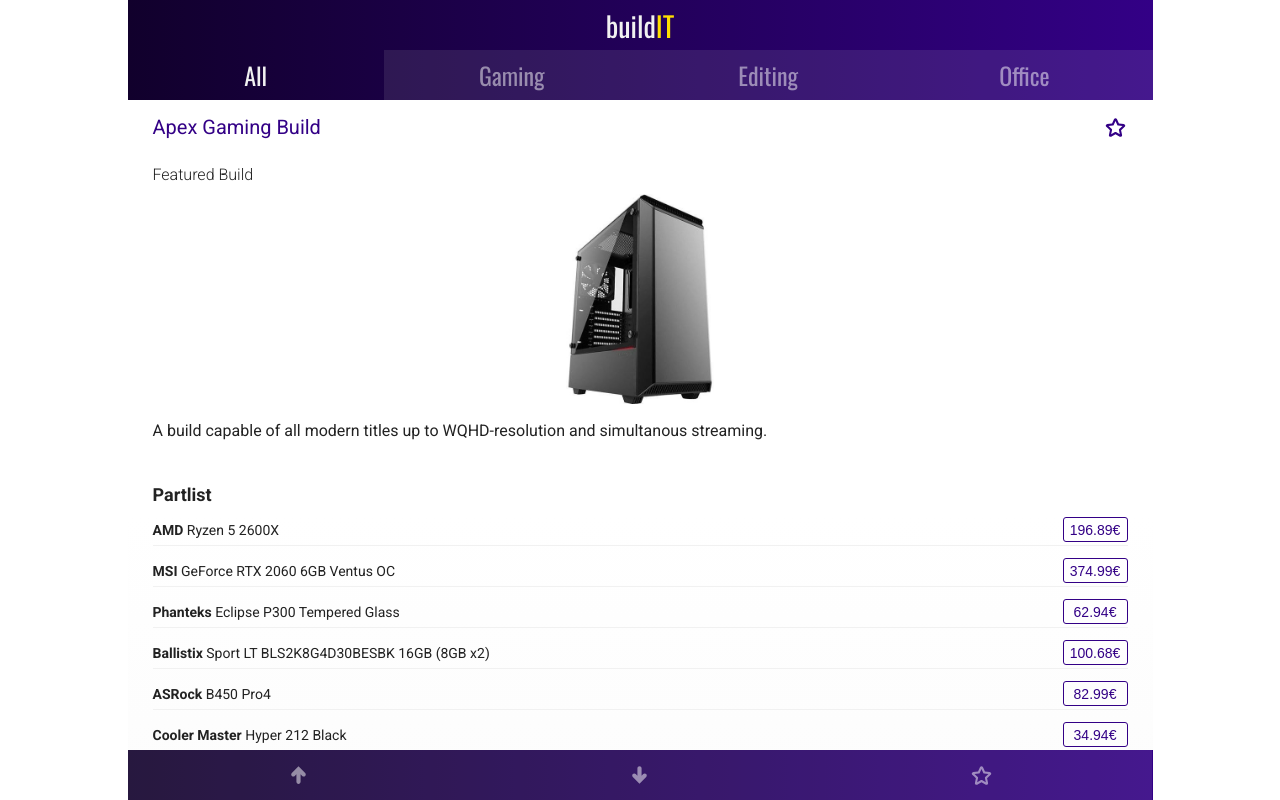
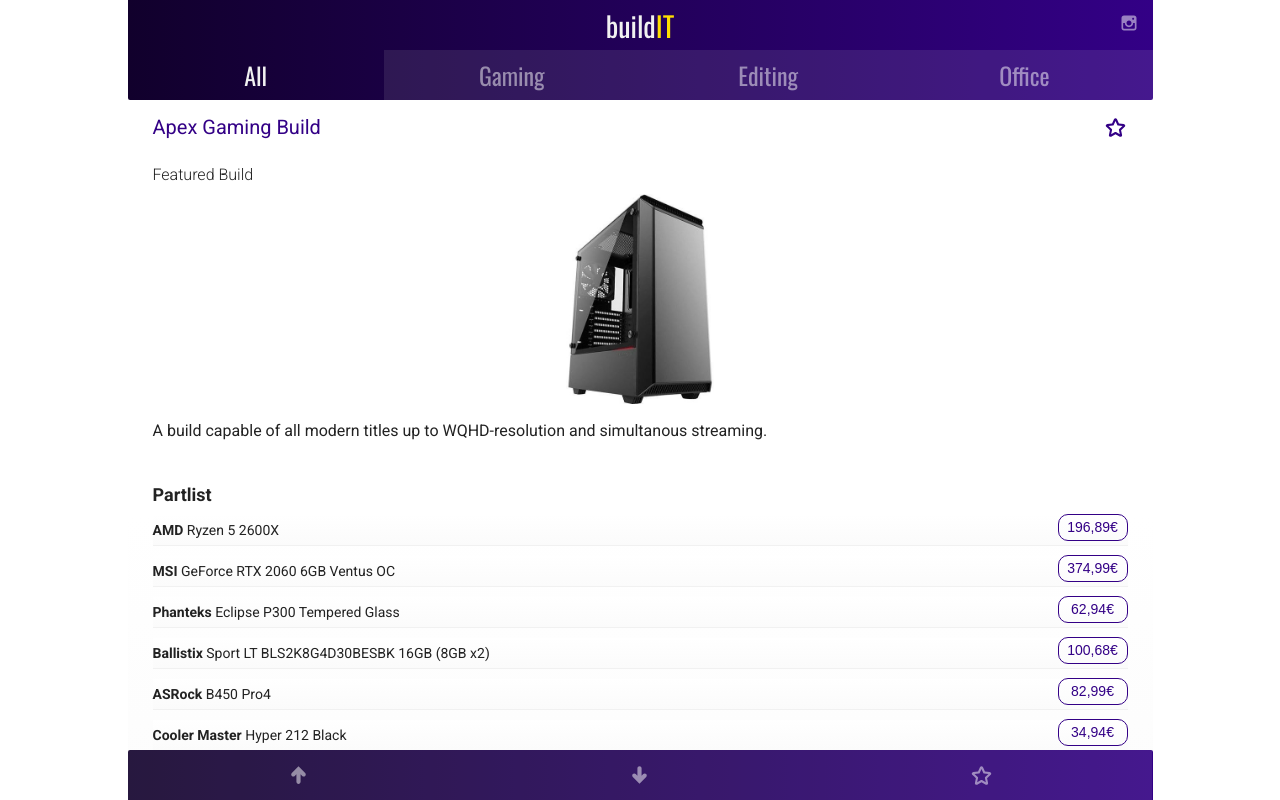
Before and after one commit to peterhelmke/pcbuilds, a React (Create React App) app: page / in a window 1280 px wide. Built offline with nearby package versions, Linux system fonts and the light colour scheme.

Commit message:
Add calcTotal with locale Pricing

```diff
--- a/src/app/App.js
+++ b/src/app/App.js
@@ -1,4 +1,4 @@
-import React, { useState } from 'react'
+import React, { useState, useEffect } from 'react'
 import styled from 'styled-components'
 import CardContainer from '../cards/CardContainer'
 import GlobalStyle from './GlobalStyle'
@@ -86,9 +86,7 @@
           partAsin: 'asin.B06WV7Z1ZW',
         },
       ],
-      total: () => {
-        return cards[0].parts.reduce((a, b) => a + b.partPrice, 0)
-      },
+
       category: 'gaming',
       bookmarked: false,
     },
@@ -156,9 +154,7 @@
           partAsin: 'asin.B06WV7Z1ZW',
         },
       ],
-      total: () => {
-        return cards[1].parts.reduce((a, b) => a + b.partPrice, 0)
-      },
+
       category: 'editing',
       bookmarked: false,
     },
@@ -226,13 +222,29 @@
           partAsin: 'asin.B06WV7Z1ZW',
         },
       ],
-      total: () => {
-        return cards[2].parts.reduce((a, b) => a + b.partPrice, 0)
-      },
+
       category: 'office',
       bookmarked: false,
     },
   ])
+
+  function calcTotal() {
+    const cardsTotal = cards.map(card =>
+      Object.assign(card, {
+        total: card.parts
+          .reduce((a, b) => a + b.partPrice, 0)
+          .toLocaleString('de-DE', {
+            minimumFractionDigits: 2,
+            maximumFractionDigits: 2,
+          }),
+      })
+    )
+    setCards(cardsTotal)
+  }
+
+  useEffect(() => {
+    calcTotal()
+  }, [])
 
   function bookmarkToggle(title) {
     const card = cards.find(pcbuild => pcbuild.title === title)
--- a/src/cards/Card.js
+++ b/src/cards/Card.js
@@ -13,6 +13,7 @@
   border-bottom: solid 1px;
   border-color: #f1f1f1;
   scroll-snap-align: start;
+  border-radius: 0 0 25px 25px;
 `
 
 const PcBuildTitleContainer = styled.div`
@@ -23,6 +24,7 @@
   margin: 0 -25px 0 -25px;
   padding: 15px 25px 15px 25px;
   background: #ffffff;
+  border-radius: 0 0 25px 25px;
 `
 
 const BookmarkStarContainer = styled.div`
@@ -67,27 +69,29 @@
 const Part = styled.div`
   display: grid;
   margin-top: 10px;
-  grid-template-columns: auto 65px;
+  grid-template-columns: auto 70px;
   grid-template-rows: 30px;
   font-size: 14px;
   align-items: center;
   border-bottom: solid 1px;
   border-color: #f1f1f1;
+  background: linear-gradient(to bottom, #ffffff, #fbfbfb);
 `
 
 const PartPrice = styled.button`
+  margin-bottom: 5px;
   cursor: pointer;
   display: flex;
   justify-content: center;
   align-items: center;
-  height: 25px;
-  width: 65px;
+  height: 27px;
+  width: 70px;
   font-size: 14px;
   background: transparent;
   color: #330086;
   border: solid 1px;
   border-color: #330086;
-  border-radius: 3px;
+  border-radius: 10px;
   :hover {
     background: #330086;
     color: #f1f1f1;
@@ -109,13 +113,13 @@
   display: flex;
   justify-content: center;
   align-items: center;
-  font-size: 16px;
+  font-size: 14px;
   background: #330086;
-  width: 130px;
-  height: 30px;
+  width: 140px;
+  height: 32px;
   color: #f1f1f1;
   border: solid 1px;
-  border-radius: 3px;
+  border-radius: 10px;
   :hover {
     background: transparent;
     color: #330086;
@@ -132,7 +136,6 @@
   category: PropTypes.string,
   bookmarked: PropTypes.bool,
   onBookmark: PropTypes.func,
-  total: PropTypes.func,
 }
 
 Card.defaultProps = {
@@ -180,7 +183,11 @@
             target="_blank"
             rel="noreferrer noopener">
             <PartPrice>
-              {part.partPrice.toFixed(2).toLocaleString('de-DE')}€
+              {part.partPrice.toLocaleString('de-DE', {
+                minimumFractionDigits: 2,
+                maximumFractionDigits: 2,
+              })}
+              €
             </PartPrice>
           </PartPriceLink>
         </Part>
@@ -203,15 +210,10 @@
           <PcBuildTotal type="submit" name="submit.add-to-cart">
             <strong>Total</strong>
             &nbsp;
-            {total()}€
+            {total}€
           </PcBuildTotal>
         </form>
       </PcBuildTotalRow>
     </StyledCard>
   )
 }
-
-/* {parts
-.reduce((a, b) => a + b.partPrice, 0)
-.toFixed(2)
-.toLocaleString('de-DE')} */
--- a/src/common/Footer.js
+++ b/src/common/Footer.js
@@ -13,6 +13,7 @@
   grid-template-columns: 1fr 1fr 1fr;
   height: 50px;
   background: linear-gradient(to right, #11002c, #330086);
+  border-radius: 2px 2px 0 0;
 `
 
 const FooterSortLink = styled(NavLink)`
@@ -22,6 +23,9 @@
   color: rgba(255, 255, 255, 0.5);
   font-size: 25px;
   background: rgba(192, 192, 192, 0.12);
+  :hover  {
+    color: #f1f1f1;
+  }
   &.active {
     background: transparent;
     color: #f1f1f1;
@@ -35,6 +39,9 @@
   color: rgba(255, 255, 255, 0.5);
   font-size: 25px;
   background: rgba(192, 192, 192, 0.12);
+  :hover  {
+    color: #f1f1f1;
+  }
   &.active {
     background: transparent;
     color: #f1f1f1;
--- a/src/common/Header.js
+++ b/src/common/Header.js
@@ -1,28 +1,52 @@
 import { NavLink } from 'react-router-dom'
 import React from 'react'
 import styled from 'styled-components'
+import { TiSocialInstagram } from 'react-icons/ti'
 
 const StyledHeader = styled.header`
   display: grid;
   grid-template-rows: 50px 50px;
   background: linear-gradient(to right, #11002c, #330086);
+  border-radius: 0 0 2px 2px;
 `
 
-const HeaderTitleContainer = styled(NavLink)`
+const HeaderTitleContainer = styled.div`
+  display: grid;
+  grid-template-columns: 1fr 1fr 1fr;
+`
+
+const HeaderTitleWrapper = styled.div`
   display: flex;
-  align-items: center;
-  justify-content: center;
   text-decoration: none;
   font-family: 'Oswald', sans-serif;
   font-size: 28px;
+  align-items: center;
+  justify-content: center;
 `
 
 const HeaderTitleWhite = styled.div`
+  cursor: pointer;
   color: #f1f1f1;
 `
 
 const HeaderTitleYellow = styled.div`
+  cursor: pointer;
   color: #ffde00;
+`
+
+const SocialMedia = styled.div`
+  display: flex;
+  align-items: flex-start;
+  justify-content: flex-end;
+  font-size: 20px;
+  padding: 13px;
+  a:link,
+  a:visited {
+    color: rgba(255, 255, 255, 0.5);
+  }
+  a:hover {
+    color: #f1f1f1;
+  }
 `
 
 const HeaderCategoryNav = styled.nav`
@@ -39,6 +63,9 @@
   text-decoration: none;
   color: rgba(255, 255, 255, 0.5);
   background: rgba(192, 192, 192, 0.12);
+  :hover  {
+    color: #f1f1f1;
+  }
   &.active {
     background: transparent;
     color: #f1f1f1;
@@ -48,9 +75,24 @@
 export default function Header() {
   return (
     <StyledHeader>
-      <HeaderTitleContainer exact to="/">
-        <HeaderTitleWhite>build</HeaderTitleWhite>
-        <HeaderTitleYellow>IT</HeaderTitleYellow>
+      <HeaderTitleContainer>
+        <div />
+        <HeaderTitleWrapper>
+          <HeaderTitleWhite onClick={() => (window.location.href = '/')}>
+            build
+          </HeaderTitleWhite>
+          <HeaderTitleYellow onClick={() => (window.location.href = '/')}>
+            IT
+          </HeaderTitleYellow>
+        </HeaderTitleWrapper>
+        <SocialMedia>
+          <a
+            href="https://www.instagram.com/sirtechalot"
+            target="_blank"
+            rel="noopener noreferrer">
+            <TiSocialInstagram style={{ cursor: 'pointer' }} />
+          </a>
+        </SocialMedia>
       </HeaderTitleContainer>
       <HeaderCategoryNav>
         <HeaderCategoryLink
```
